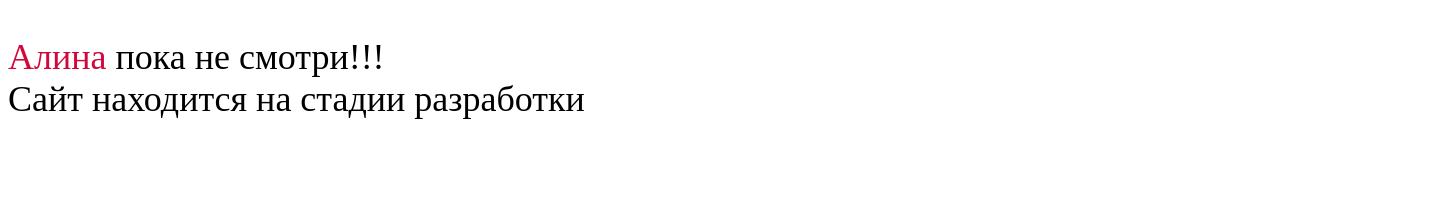
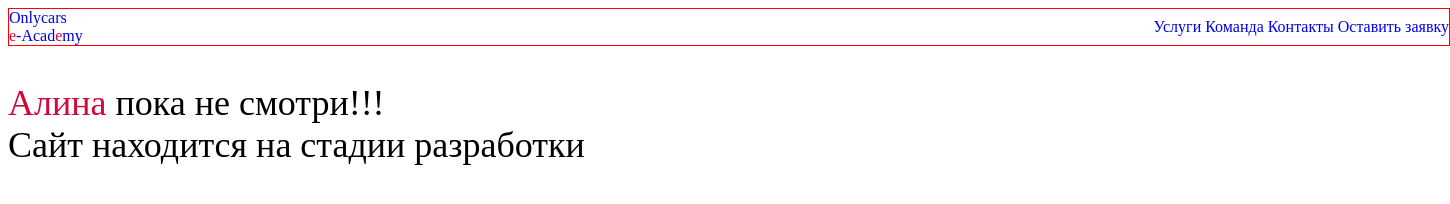
Before and after one commit to Shamsudinov/onlycars, a plain HTML site: page index.html in a window 1280 px wide. Shown: the whole page, 1450 px wide, since content can reach past the window. Drawn offline with Linux system fonts and the light colour scheme.

Commit message:
каркас шапки

```diff
--- a/css/style.css
+++ b/css/style.css
@@ -4,3 +4,23 @@
 .alina span{
     color: #d2073c;
 }
+
+a{
+    text-decoration: none;
+}
+
+.container{
+    width: 1440px;
+    margin: 0 auto;
+    border: 1px solid red;
+}
+
+.main-header__content{
+    display: flex;
+    justify-content: space-between;
+    align-items: center;
+}
+
+.logo__link span{
+    color: #d2073c;
+}
--- a/index.html
+++ b/index.html
@@ -7,6 +7,23 @@
     <link rel="stylesheet" href="css/style.css">
 </head>
 <body>
+    <header class="main-header">
+        <div class="container">
+            <div class="main-header__content">
+                <div class="logo">
+                    <a class="logo__link" href="#">
+                        Onlycars<br><span>e</span>-Acad<span>e</span>my
+                    </a>
+                </div>
+                <nav class="main-nav">
+                    <a class="main-nav__item" href="#">Услуги</a>
+                    <a class="main-nav__item" href="#">Команда</a>
+                    <a class="main-nav__item" href="#">Контакты</a>
+                    <a class="main-nav__item" href="#">Оставить заявку</a>
+                </nav>
+            </div>
+        </div>
+    </header>
     <p class="alina"><span>Алина</span> пока не смотри!!!<br> Сайт находится на стадии разработки</p>
 </body>
 </html>
```
